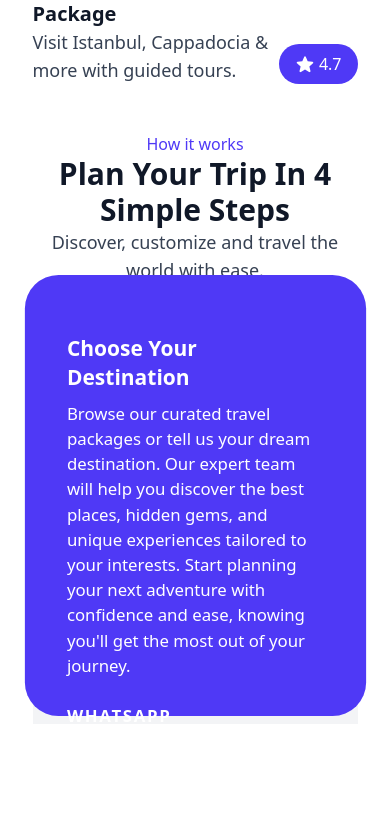
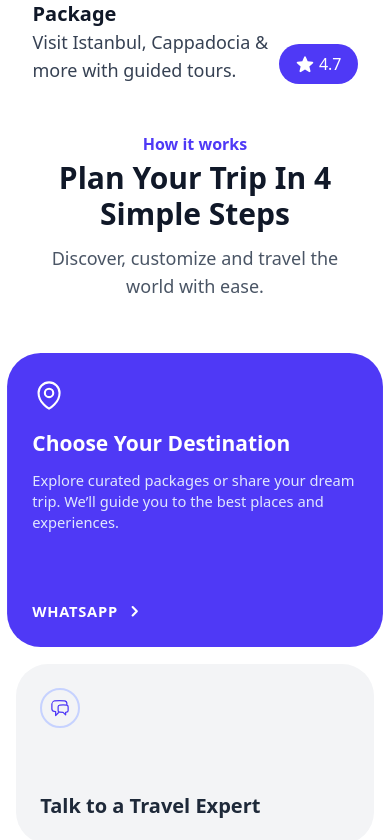
Before and after one commit to SamuelCam14/travel-agency, a React (Vite) app: page / in a window 390 px wide. Shown: the part 1404-2244 px from the top of the page. Before the commit the page ends 2144 px from the top, so only its background shows below. Built offline with nearby package versions, Linux system fonts and the light colour scheme.

Commit message:
Responsive Steps component

```diff
--- a/src/components/Steps.jsx
+++ b/src/components/Steps.jsx
@@ -10,25 +10,25 @@ const features = [
   {
     name: "Choose Your Destination",
     description:
-      "Browse our curated travel packages or tell us your dream destination. Our expert team will help you discover the best places, hidden gems, and unique experiences tailored to your interests. Start planning your next adventure with confidence and ease, knowing you'll get the most out of your journey.",
+      "Explore curated packages or share your dream trip. We’ll guide you to the best places and experiences.",
     icon: MapPinIcon,
   },
   {
     name: "Talk to a Travel Expert",
     description:
-      "Connect instantly with our experienced travel consultants who are ready to answer your questions, provide personalized recommendations, and design a trip that fits your budget, schedule, and style. Enjoy a seamless planning process with real human support every step of the way.",
+      "Chat with our team on WhatsApp. Get fast, personalized help to plan the perfect getaway.",
     icon: ChatBubbleLeftRightIcon,
   },
   {
     name: "Customize & Confirm",
     description:
-      "Fine-tune your itinerary, select your favorite activities, and confirm your booking with total peace of mind. We offer flexible options and transparent pricing, so you can create the perfect trip that matches your expectations and needs.",
+      "Adjust your trip to match your style. Enjoy flexible options, transparent pricing, and expert guidance.",
     icon: ClipboardDocumentCheckIcon,
   },
   {
     name: "Pack & Travel",
     description:
-      "Relax and get ready for your trip! We handle all the details, from reservations to support during your journey, so you can focus on enjoying every moment. Travel with confidence, knowing our team is always available for assistance.",
+      "We handle the logistics. You relax and enjoy every moment—knowing we’ve got your back.",
     icon: PaperAirplaneIcon,
   },
 ];
@@ -37,63 +37,61 @@ export const Steps = () => {
   const [activeIndex, setActiveIndex] = useState(0);
 
   return (
-    <section className="flex justify-center mt-12 flex-col gap-5 w-5/6 mx-auto">
-      <div className="text-center">
-        <small className="text-indigo-600 text-base">How it works</small>
-        <h3 className="header-text">Plan Your Trip In 4 Simple Steps</h3>
-        <p className="sub-text">
+    <section className="flex justify-center mt-12 flex-col gap-5 w-11/12 sm:w-5/6 mx-auto">
+      <div className="text-center px-4">
+        <small className="text-indigo-600 text-base font-semibold">
+          How it works
+        </small>
+        <h3 className="text-3xl font-bold mt-1 text-gray-900 sm:text-4xl">
+          Plan Your Trip In 4 Simple Steps
+        </h3>
+        <p className="mt-3 text-lg text-gray-600">
           Discover, customize and travel the world with ease.
         </p>
       </div>
-      <div style={{ height: "420px" }} className="relative w-full">
-        <div className="grid grid-cols-1 md:grid-cols-2 lg:grid-cols-4 gap-10 mt-4 items-end h-full">
+
+      <div className="mt-10 md:h-[300px]">
+        {" "}
+        {/* Ajuste de altura */}
+        <div className="grid grid-cols-1 md:grid-cols-2 lg:grid-cols-4 gap-6 h-full md:items-start">
           {features.map((feature, index) => (
             <div
               key={feature.name}
-              className={`group flex flex-col justify-between transition-all duration-300 ease-out p-10 rounded-t-4xl cursor-pointer origin-bottom text-left absolute md:static lg:static w-full md:w-auto lg:w-auto
+              className={`
+                group flex flex-col justify-between
+                transition-all duration-300 ease-out p-6 rounded-[2rem] cursor-pointer text-left {/* Redondeo cambiado a 2rem (equivalente a 4xl) */}
                 ${
                   index === activeIndex
-                    ? "bg-indigo-600 text-white scale-105 -translate-y-2 rounded-4xl h-full z-10"
-                    : "bg-gray-100 hover:bg-indigo-600 hover:text-white h-2/3 z-0"
-                }`}
-              style={{
-                bottom: 0,
-                height: index === activeIndex ? "100%" : "66%",
-              }}
+                    ? "bg-indigo-600 text-white scale-105 z-10 min-h-[280px] md:h-full" // Ajuste de altura para el elemento activo
+                    : "bg-gray-100 hover:bg-indigo-600 hover:text-white min-h-[180px] md:h-[250px] z-0" // Ajuste de altura para los elementos inactivos
+                }
+              `}
               onMouseEnter={() => setActiveIndex(index)}
+              onClick={() => setActiveIndex(index)}
             >
-              {index !== activeIndex ? (
-                <>
-                  <div className="flex flex-col h-full justify-between">
-                    <feature.icon
-                      className="h-10 w-10 transition-colors duration-300 text-indigo-600 group-hover:text-white mb-0 self-start border-2 rounded-full p-2"
-                      aria-hidden="true"
-                    />
-                    <h3 className="text-xl font-semibold mt-auto self-start">
-                      {feature.name}
-                    </h3>
-                  </div>
-                </>
-              ) : (
+              {index === activeIndex ? (
                 <>
                   <feature.icon
-                    className="h-8 w-8 transition-colors duration-300 text-white mb-2"
+                    className="h-8 w-8 transition-colors duration-300 text-white mb-4 self-start"
                     aria-hidden="true"
                   />
-                  <h3 className="text-xl font-semibold mt-2">{feature.name}</h3>
-                  <p className="mt-2">{feature.description}</p>
+                  <h3 className="text-xl font-semibold text-white self-start">
+                    {feature.name}
+                  </h3>
+                  <p className="mt-3 text-sm text-indigo-100 flex-grow self-start w-full">
+                    {feature.description}
+                  </p>
                   <a
-                    href="#"
-                    className="mt-6 text-white font-bold tracking-widest uppercase flex items-center gap-2 group/cta transition-colors duration-200"
+                    href="https://wa.me/YOURPHONENUMBER?text=I'm%20interested%20in%20planning%20my%20trip!"
+                    className="mt-auto pt-4 text-white font-bold tracking-wider uppercase flex items-center gap-2 group/cta transition-colors duration-200 self-start text-sm"
                     target="_blank"
                     rel="noopener noreferrer"
                   >
                     WhatsApp
-                    <span className="inline-block transition-transform duration-300 translate-x-0 opacity-0 group-hover/cta:translate-x-2 group-hover/cta:opacity-100">
-                      {/* Flecha derecha SVG */}
+                    <span className="inline-block transition-transform duration-300 group-hover/cta:translate-x-1">
                       <svg
-                        width="18"
-                        height="18"
+                        width="16"
+                        height="16"
                         viewBox="0 0 20 20"
                         fill="none"
                         xmlns="http://www.w3.org/2000/svg"
@@ -101,13 +99,23 @@ export const Steps = () => {
                         <path
                           d="M7 5L12 10L7 15"
                           stroke="currentColor"
-                          strokeWidth="2"
+                          strokeWidth="2.5"
                           strokeLinecap="round"
                           strokeLinejoin="round"
                         />
                       </svg>
                     </span>
                   </a>
+                </>
+              ) : (
+                <>
+                  <feature.icon
+                    className="h-10 w-10 transition-colors duration-300 text-indigo-600 group-hover:text-white self-start border-2 border-indigo-200 group-hover:border-indigo-500 rounded-full p-2"
+                    aria-hidden="true"
+                  />
+                  <h3 className="text-xl font-semibold text-gray-800 group-hover:text-white self-start mt-auto">
+                    {feature.name}
+                  </h3>
                 </>
               )}
             </div>
```
